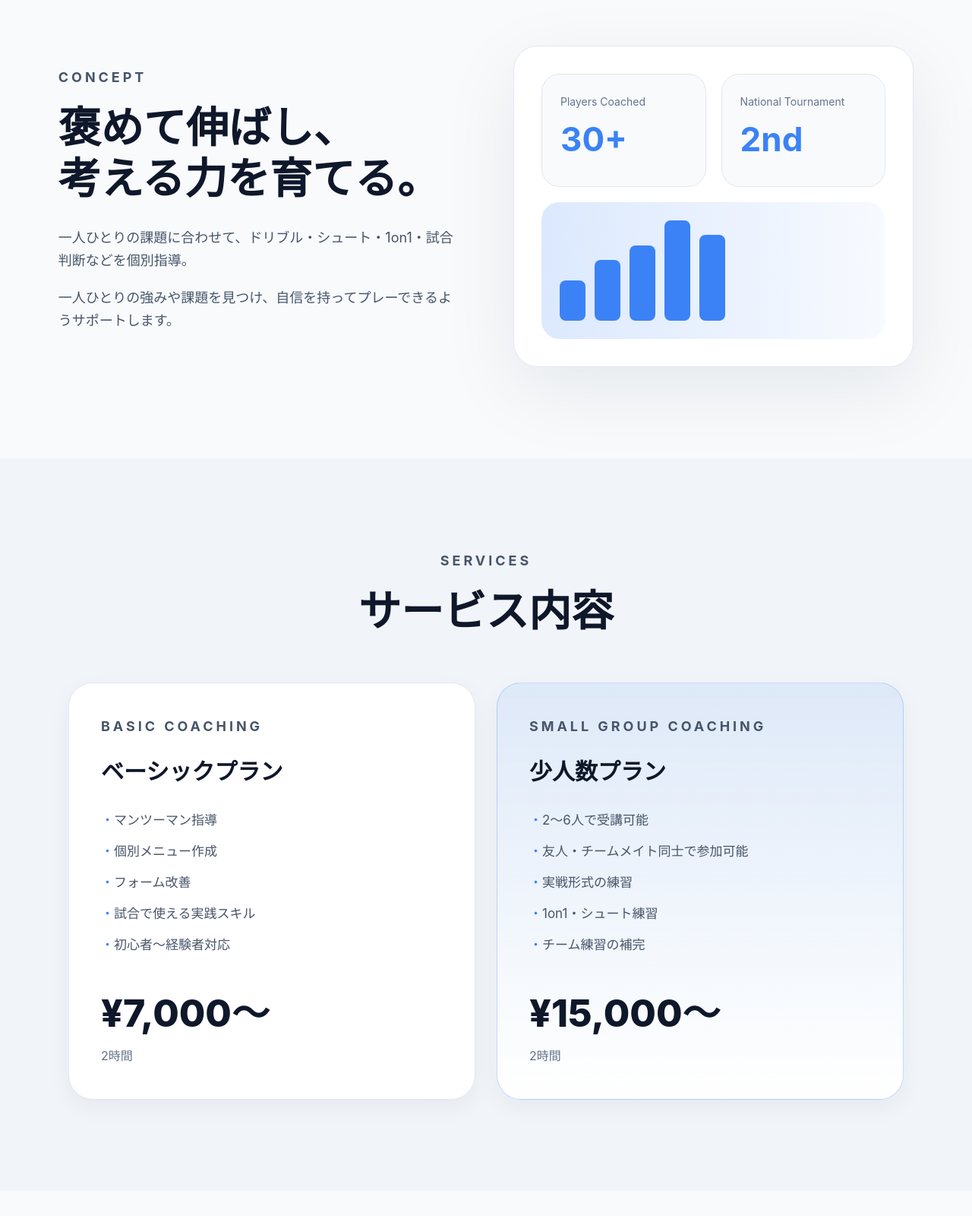
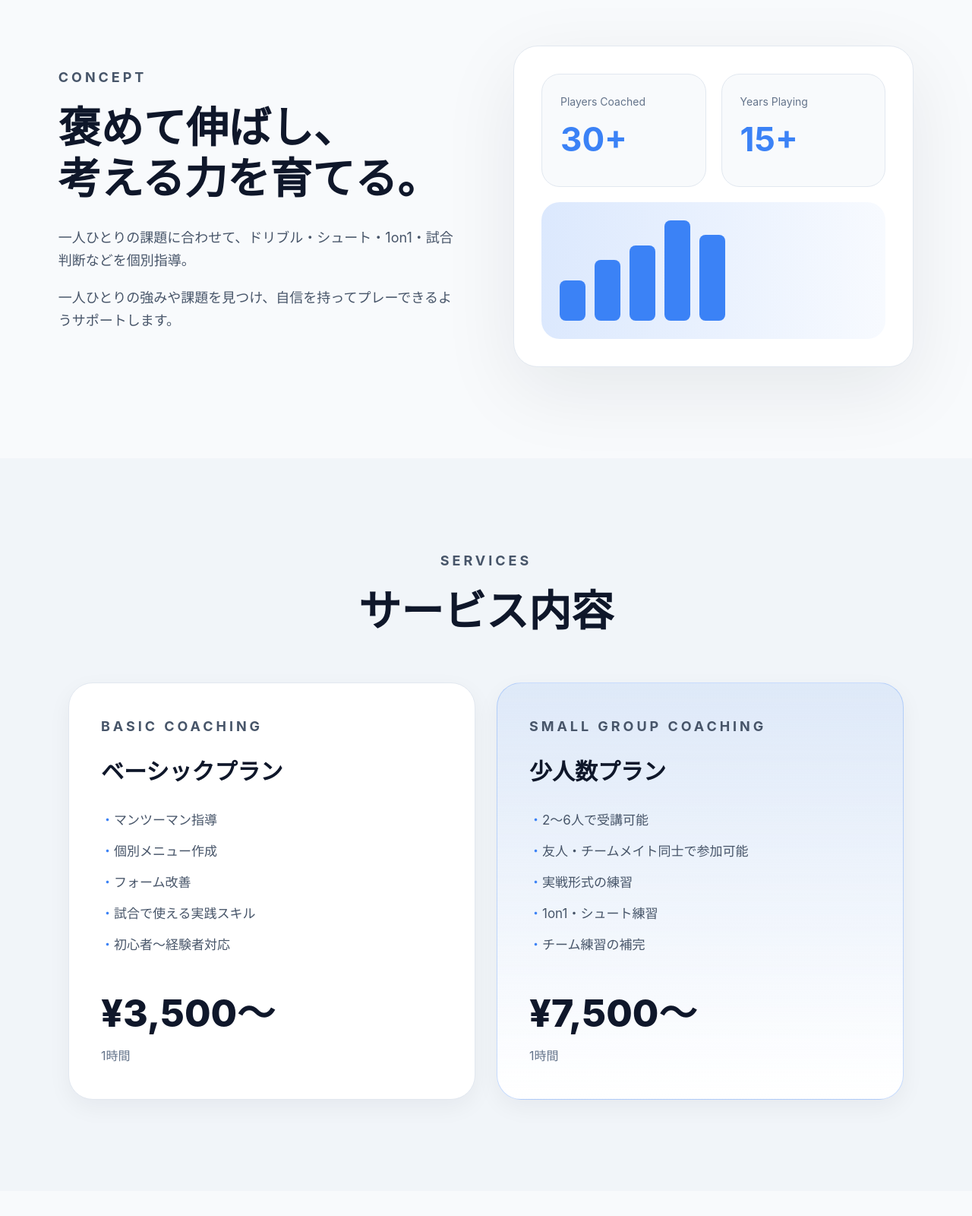
Before and after one commit to KenseiMaeda13/tsukuba-basketball-coach, a plain HTML site: page index.html in a window 1280 px wide. Shown: the part 860-2460 px from the top of the page at 76% size. Drawn offline with Linux system fonts and the light colour scheme.

Commit message:
Update index.html

```diff
--- a/index.html
+++ b/index.html
@@ -66,8 +66,8 @@
         </div>
 
         <div class="stat">
-        <span>National Tournament</span>
-        <strong>2nd</strong>
+        <span>Years Playing</span>
+        <strong>15+</strong>
         </div>
       <div class="chart">
         <span style="height:40%"></span>
@@ -94,8 +94,8 @@
           <li>試合で使える実践スキル</li>
           <li>初心者〜経験者対応</li>
         </ul>
-        <p class="price">¥7,000〜</p>
-        <span>2時間</span>
+        <p class="price">¥3,500〜</p>
+        <span>1時間</span>
       </div>
 
       <div class="card featured">
@@ -110,8 +110,8 @@
             <li>チーム練習の補完</li>
         </ul>
 
-        <p class="price">¥15,000〜</p>
-        <span>2時間</span>
+        <p class="price">¥7,500〜</p>
+        <span>1時間</span>
       </div>
     </div>
   </section>
@@ -179,9 +179,9 @@
     <h2 class="center">料金</h2>
 
     <div class="price-list">
-      <div><span>ベーシック 2時間</span><strong>¥7,000〜</strong></div>
-       <div><span>ベーシック 1ヶ月（8時間）</span><strong>¥28,000〜</strong></div>
-      <div><span>少人数 2時間</span><strong>¥15,000〜</strong></div>
+      <div><span>ベーシック 1時間</span><strong>¥3,500〜</strong></div>
+       <div><span>ベーシック 1ヶ月（8時間）</span><strong>¥24,000〜</strong></div>
+      <div><span>少人数 1時間</span><strong>¥7,500〜</strong></div>
     </div>
   </section>
 
```
